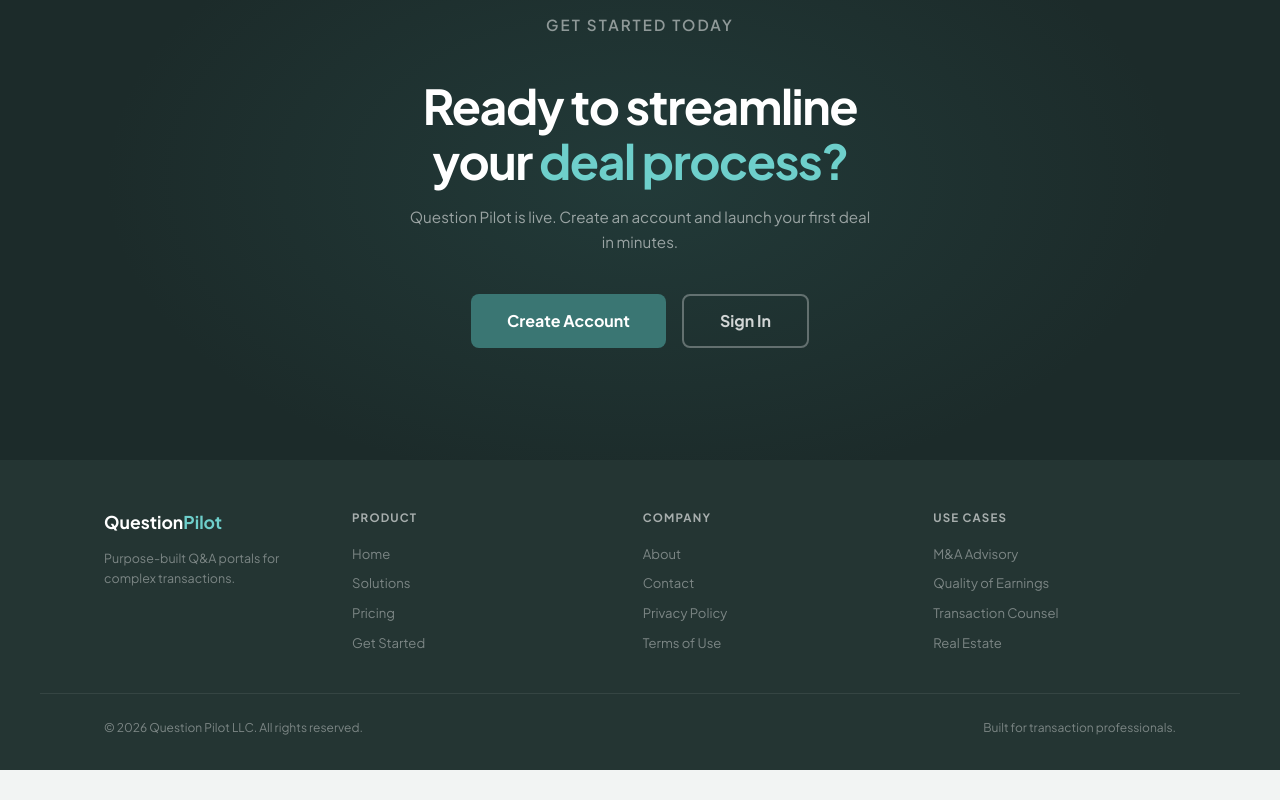
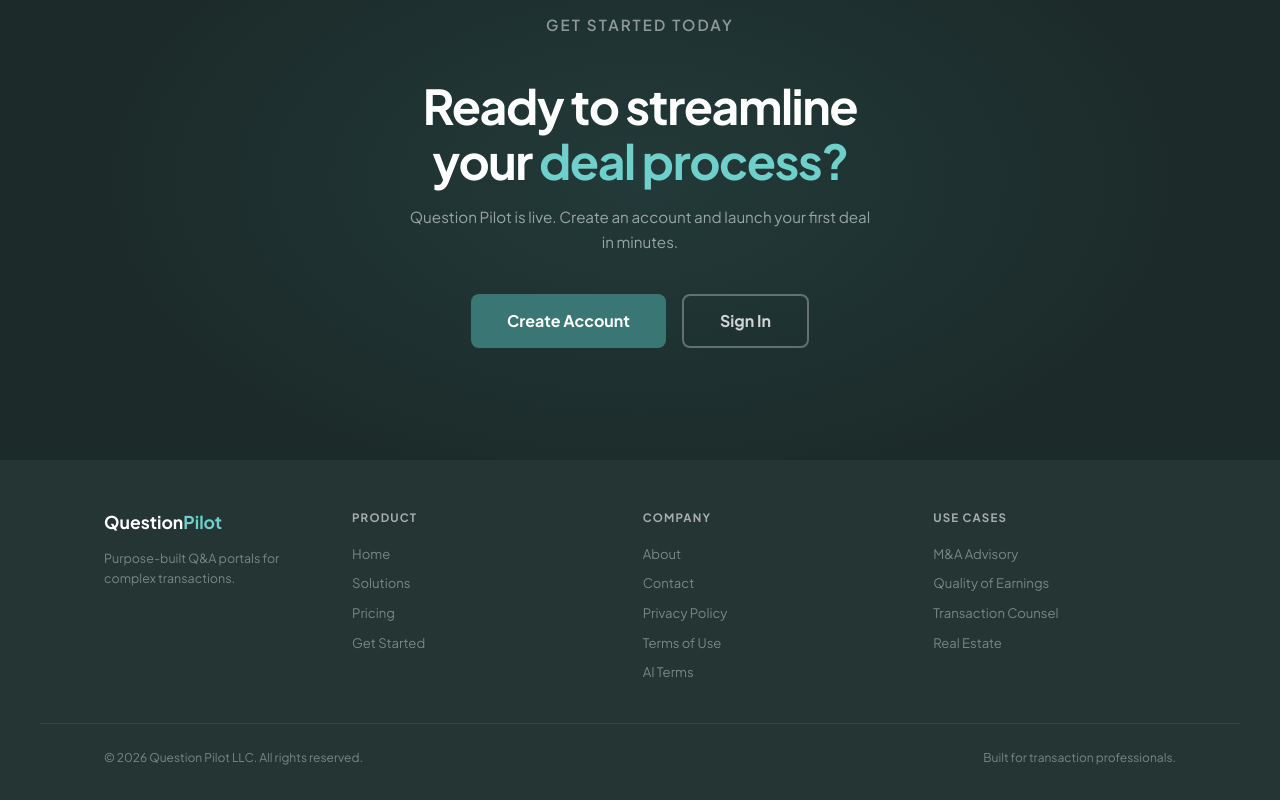
Before and after one commit to QuestionPilot/questionpilot-website, a plain HTML site: page index.html in a window 1280 px wide. Shown: the part 5263-6063 px from the top of the page. Before the commit the page ends 6033 px from the top, so only its background shows below. Drawn offline with Linux system fonts and the light colour scheme.

Commit message:
Add files via upload

```diff
--- a/index.html
+++ b/index.html
@@ -634,7 +634,7 @@
     <div class="footer-inner">
       <div><div class="footer-logo">Question<span>Pilot</span></div><div class="footer-tagline">Purpose-built Q&A portals for complex transactions.</div></div>
       <div class="footer-col"><h4>Product</h4><a onclick="showPage('home')">Home</a><a onclick="showPage('solutions')">Solutions</a><a onclick="showPage('pricing')">Pricing</a><a onclick="showPage('signup')">Get Started</a></div>
-      <div class="footer-col"><h4>Company</h4><a onclick="showPage('about')">About</a><a href="mailto:hello@questionpilot.com">Contact</a><a href="/privacy.html">Privacy Policy</a><a href="/terms.html">Terms of Use</a></div>
+      <div class="footer-col"><h4>Company</h4><a onclick="showPage('about')">About</a><a href="mailto:hello@questionpilot.com">Contact</a><a href="/privacy.html">Privacy Policy</a><a href="/terms.html">Terms of Use</a><a href="/ai-terms.html">AI Terms</a></div>
       <div class="footer-col"><h4>Use Cases</h4><a onclick="showPage('solutions')">M&amp;A Advisory</a><a onclick="showPage('solutions')">Quality of Earnings</a><a onclick="showPage('solutions')">Transaction Counsel</a><a onclick="showPage('solutions')">Real Estate</a></div>
     </div>
     <div class="footer-bottom"><span>© 2026 Question Pilot LLC. All rights reserved.</span><span>Built for transaction professionals.</span></div>
@@ -653,7 +653,7 @@
     </div>
   </section>
   <section class="cta-banner"><div class="cta-banner-inner"><p class="eyebrow">Get Started</p><h2>Ready to run a <span>better process?</span></h2><p>Question Pilot is live. Create an account and start your first deal today.</p><div style="display:flex;gap:0.75rem;justify-content:center;margin-top:1.5rem;"><button class="btn-primary" onclick="showPage('signup')">Get Started</button><button class="btn-secondary" style="color:rgba(255,255,255,0.7);border-color:rgba(255,255,255,0.2);" onclick="showPage('pricing')">View Pricing</button></div></div></section>
-  <footer><div class="footer-inner"><div><div class="footer-logo">Question<span>Pilot</span></div><div class="footer-tagline">Purpose-built Q&A portals for complex transactions.</div></div><div class="footer-col"><h4>Product</h4><a onclick="showPage('home')">Home</a><a onclick="showPage('solutions')">Solutions</a><a onclick="showPage('pricing')">Pricing</a></div><div class="footer-col"><h4>Company</h4><a onclick="showPage('about')">About</a><a href="mailto:hello@questionpilot.com">Contact</a><a href="/privacy.html">Privacy Policy</a><a href="/terms.html">Terms of Use</a></div><div class="footer-col"><h4>Use Cases</h4><a onclick="showPage('solutions')">M&amp;A Advisory</a><a onclick="showPage('solutions')">Quality of Earnings</a><a onclick="showPage('solutions')">Transaction Counsel</a><a onclick="showPage('solutions')">Real Estate</a></div></div><div class="footer-bottom"><span>© 2026 Question Pilot LLC. All rights reserved.</span><span>Built for transaction professionals.</span></div></footer>
+  <footer><div class="footer-inner"><div><div class="footer-logo">Question<span>Pilot</span></div><div class="footer-tagline">Purpose-built Q&A portals for complex transactions.</div></div><div class="footer-col"><h4>Product</h4><a onclick="showPage('home')">Home</a><a onclick="showPage('solutions')">Solutions</a><a onclick="showPage('pricing')">Pricing</a></div><div class="footer-col"><h4>Company</h4><a onclick="showPage('about')">About</a><a href="mailto:hello@questionpilot.com">Contact</a><a href="/privacy.html">Privacy Policy</a><a href="/terms.html">Terms of Use</a><a href="/ai-terms.html">AI Terms</a></div><div class="footer-col"><h4>Use Cases</h4><a onclick="showPage('solutions')">M&amp;A Advisory</a><a onclick="showPage('solutions')">Quality of Earnings</a><a onclick="showPage('solutions')">Transaction Counsel</a><a onclick="showPage('solutions')">Real Estate</a></div></div><div class="footer-bottom"><span>© 2026 Question Pilot LLC. All rights reserved.</span><span>Built for transaction professionals.</span></div></footer>
 </div>
 
 <!-- ═══════════ PRICING ═══════════ -->
@@ -668,7 +668,7 @@
     <div class="pricing-note-box"><p>All plans include full platform access with no hidden fees. Starter and Standard plans are charged per transaction. Enterprise subscribers pay a flat monthly or annual rate regardless of deal volume. <a href="mailto:hello@questionpilot.com">Contact us</a> to discuss the right arrangement for your firm.</p></div>
   </section>
   <section class="cta-banner"><div class="cta-banner-inner"><p class="eyebrow">Get Started</p><h2>Start your first <span>deal today.</span></h2><p>Create an account and be live in minutes.</p><div style="display:flex;gap:0.75rem;justify-content:center;margin-top:1.5rem;"><button class="btn-primary" onclick="showPage('signup')">Get Started</button></div></div></section>
-  <footer><div class="footer-inner"><div><div class="footer-logo">Question<span>Pilot</span></div><div class="footer-tagline">Purpose-built Q&A portals for complex transactions.</div></div><div class="footer-col"><h4>Product</h4><a onclick="showPage('home')">Home</a><a onclick="showPage('solutions')">Solutions</a><a onclick="showPage('pricing')">Pricing</a></div><div class="footer-col"><h4>Company</h4><a onclick="showPage('about')">About</a><a href="mailto:hello@questionpilot.com">Contact</a><a href="/privacy.html">Privacy Policy</a><a href="/terms.html">Terms of Use</a></div><div class="footer-col"><h4>Use Cases</h4><a onclick="showPage('solutions')">M&amp;A Advisory</a><a onclick="showPage('solutions')">Quality of Earnings</a><a onclick="showPage('solutions')">Transaction Counsel</a><a onclick="showPage('solutions')">Real Estate</a></div></div><div class="footer-bottom"><span>© 2026 Question Pilot LLC. All rights reserved.</span></div></footer>
+  <footer><div class="footer-inner"><div><div class="footer-logo">Question<span>Pilot</span></div><div class="footer-tagline">Purpose-built Q&A portals for complex transactions.</div></div><div class="footer-col"><h4>Product</h4><a onclick="showPage('home')">Home</a><a onclick="showPage('solutions')">Solutions</a><a onclick="showPage('pricing')">Pricing</a></div><div class="footer-col"><h4>Company</h4><a onclick="showPage('about')">About</a><a href="mailto:hello@questionpilot.com">Contact</a><a href="/privacy.html">Privacy Policy</a><a href="/terms.html">Terms of Use</a><a href="/ai-terms.html">AI Terms</a></div><div class="footer-col"><h4>Use Cases</h4><a onclick="showPage('solutions')">M&amp;A Advisory</a><a onclick="showPage('solutions')">Quality of Earnings</a><a onclick="showPage('solutions')">Transaction Counsel</a><a onclick="showPage('solutions')">Real Estate</a></div></div><div class="footer-bottom"><span>© 2026 Question Pilot LLC. All rights reserved.</span></div></footer>
 </div>
 
 <!-- ═══════════ ABOUT ═══════════ -->
@@ -676,7 +676,7 @@
   <section class="about-hero"><div class="about-inner"><div><p class="eyebrow">About Question Pilot</p><h1>Built by deal professionals, for deal professionals.</h1><p>Question Pilot was born out of firsthand experience running sell-side M&A processes and seeing how much time, energy, and professional credibility gets lost managing Q&A over email and spreadsheets.</p><p>We built the tool we always wished existed: a clean, secure portal that makes life easier for advisors, sellers, and buyers alike, and that makes the process itself look the way it should.</p></div><div class="about-stat-grid"><div class="about-stat"><div class="about-stat-n">100%</div><div class="about-stat-l">Buyer isolation, guaranteed</div></div><div class="about-stat"><div class="about-stat-n">0</div><div class="about-stat-l">Spreadsheets required</div></div><div class="about-stat"><div class="about-stat-n">Per deal</div><div class="about-stat-l">Simple, transparent pricing</div></div><div class="about-stat"><div class="about-stat-n">Minutes</div><div class="about-stat-l">Time to set up your first deal</div></div></div></div></section>
   <section class="about-mission"><div class="about-mission-inner"><p class="eyebrow">Our Mission</p><h2>The process is part of the product.</h2><p>In any transaction, the way you run the process is a direct signal of your firm's competence. Buyers and sellers evaluate your capabilities not just on your advice, but on how organized, professional, and clear your information management is from day one.</p><p>Question Pilot exists to raise that standard. We give advisors the infrastructure to run a cleaner, more professional diligence process without adding complexity or cost to their stack.</p><p>We are a small team based in North Carolina, and we work closely with our early clients to build exactly what the market needs. If you have feedback, we want to hear it.</p></div></section>
   <section class="cta-banner"><div class="cta-banner-inner"><p class="eyebrow">Get in Touch</p><h2>Questions? <span>We are here.</span></h2><p>Reach out with questions about the product, pricing, or your specific use case.</p><div style="display:flex;gap:0.75rem;justify-content:center;margin-top:1.5rem;"><button class="btn-primary" onclick="showPage('signup')">Get Started</button><button class="btn-secondary" style="color:rgba(255,255,255,0.7);border-color:rgba(255,255,255,0.2);" onclick="window.location.href='mailto:hello@questionpilot.com'">Contact Us</button></div></div></section>
-  <footer><div class="footer-inner"><div><div class="footer-logo">Question<span>Pilot</span></div><div class="footer-tagline">Purpose-built Q&A portals for complex transactions.</div></div><div class="footer-col"><h4>Product</h4><a onclick="showPage('home')">Home</a><a onclick="showPage('solutions')">Solutions</a><a onclick="showPage('pricing')">Pricing</a></div><div class="footer-col"><h4>Company</h4><a onclick="showPage('about')">About</a><a href="mailto:hello@questionpilot.com">Contact</a><a href="/privacy.html">Privacy Policy</a><a href="/terms.html">Terms of Use</a></div><div class="footer-col"><h4>Use Cases</h4><a onclick="showPage('solutions')">M&amp;A Advisory</a><a onclick="showPage('solutions')">Quality of Earnings</a><a onclick="showPage('solutions')">Transaction Counsel</a><a onclick="showPage('solutions')">Real Estate</a></div></div><div class="footer-bottom"><span>© 2026 Question Pilot LLC. All rights reserved.</span></div></footer>
+  <footer><div class="footer-inner"><div><div class="footer-logo">Question<span>Pilot</span></div><div class="footer-tagline">Purpose-built Q&A portals for complex transactions.</div></div><div class="footer-col"><h4>Product</h4><a onclick="showPage('home')">Home</a><a onclick="showPage('solutions')">Solutions</a><a onclick="showPage('pricing')">Pricing</a></div><div class="footer-col"><h4>Company</h4><a onclick="showPage('about')">About</a><a href="mailto:hello@questionpilot.com">Contact</a><a href="/privacy.html">Privacy Policy</a><a href="/terms.html">Terms of Use</a><a href="/ai-terms.html">AI Terms</a></div><div class="footer-col"><h4>Use Cases</h4><a onclick="showPage('solutions')">M&amp;A Advisory</a><a onclick="showPage('solutions')">Quality of Earnings</a><a onclick="showPage('solutions')">Transaction Counsel</a><a onclick="showPage('solutions')">Real Estate</a></div></div><div class="footer-bottom"><span>© 2026 Question Pilot LLC. All rights reserved.</span></div></footer>
 </div>
 
 <!-- ═══════════ LOGIN ═══════════ -->
@@ -721,9 +721,9 @@
         <input type="checkbox" class="clickwrap-check" id="legalConsent" onchange="handleConsentChange()"/>
         <label class="clickwrap-label" for="legalConsent">
           I have read and agree to the Question Pilot
-          <a href="/terms.html" target="_blank" rel="noopener noreferrer">Terms of Use</a>
-          and
-          <a href="/privacy.html" target="_blank" rel="noopener noreferrer">Privacy Policy</a>.
+          <a href="/terms.html" target="_blank" rel="noopener noreferrer">Terms of Use</a>,
+          <a href="/privacy.html" target="_blank" rel="noopener noreferrer">Privacy Policy</a>,
+          and <a href="/ai-terms.html" target="_blank" rel="noopener noreferrer">AI Terms of Use</a>.
           I understand that deal data I upload remains my firm's property and is kept strictly confidential by Question Pilot LLC.
         </label>
       </div>
```
